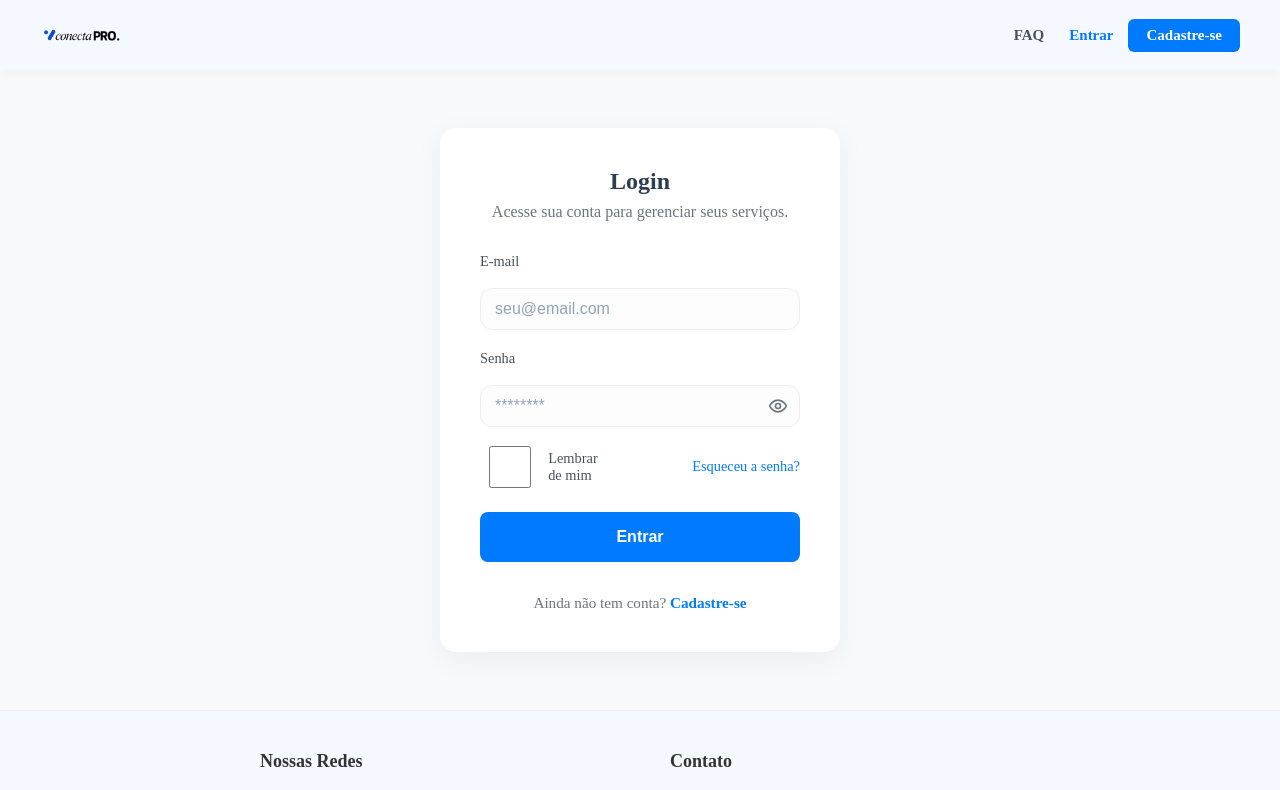
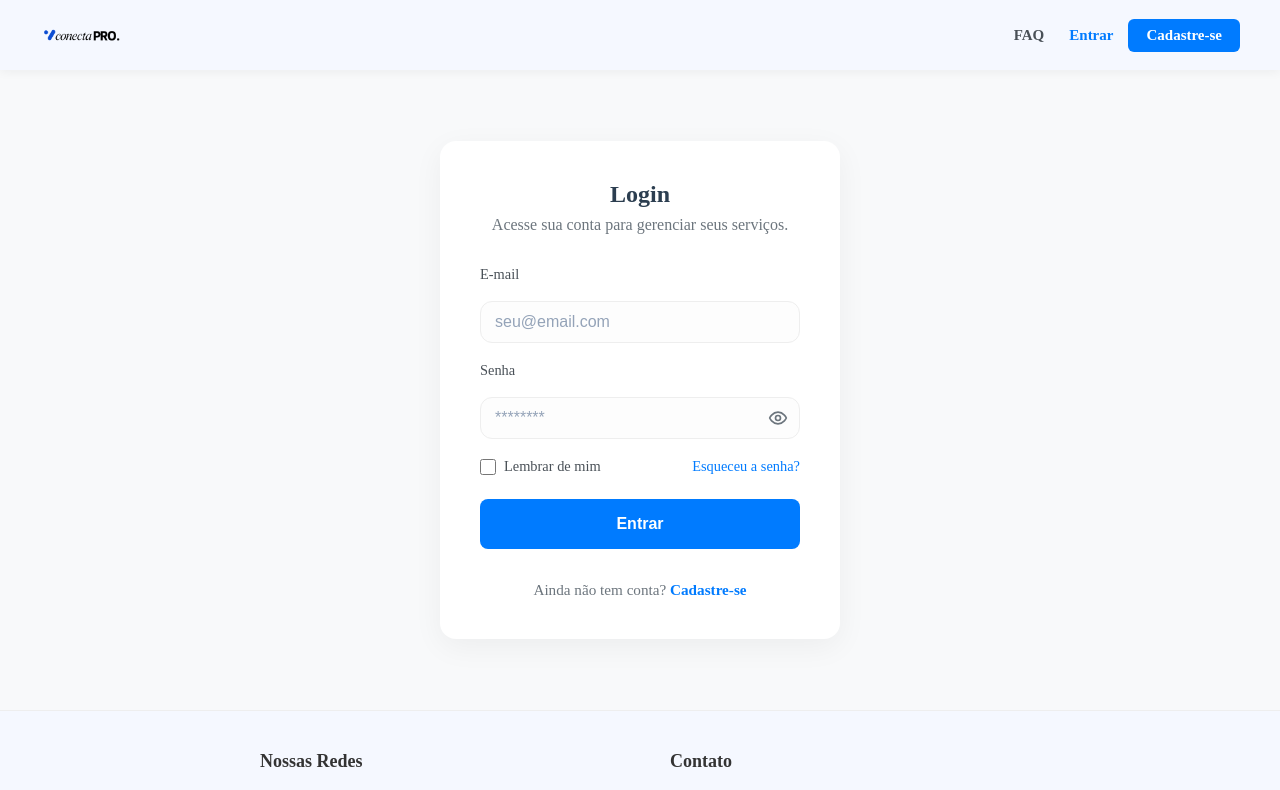
Before and after one commit to alana0vit/front-pp1-web-version, a React (Vite) app: page /login in a window 1280 px wide. Shown: the top 790 px of the page. Built offline with nearby package versions, Linux system fonts and the light colour scheme.

Commit message:
fix: corrige tamanho do checkbox na tela de login

```diff
--- a/src/pages/EditarPerfil/EditarPerfil.css
+++ b/src/pages/EditarPerfil/EditarPerfil.css
@@ -66,13 +66,6 @@
   flex-direction: column;
 }
 
-.section-title {
-  color: #1a365d;
-  font-size: 17px;
-  margin-top: 0;
-  margin-bottom: 20px;
-}
-
 .form-vertical-stack {
   flex: 1;
   display: flex;
@@ -124,18 +117,9 @@
   width: 100%;
 }
 
-.input-wrapper i.bi {
-  position: absolute;
-  left: 14px;
-  color: #64748b;
-  font-size: 16px;
-  pointer-events: none;
-  z-index: 10;
-}
-
 .input-wrapper input,
 .input-wrapper select {
-  padding: 10px 14px 10px 40px !important;
+  padding: 10px 14px !important;
   border: 1px solid #cbd5e1;
   border-radius: 8px;
   font-size: 15px;
--- a/src/pages/EditarPerfil/EditarPerfil.jsx
+++ b/src/pages/EditarPerfil/EditarPerfil.jsx
@@ -135,13 +135,10 @@ function EditarPerfil() {
 
               <div className="form-layout-column">
                 <section className="form-section">
-                  <h4 className="section-title">Dados Pessoais</h4>
-
                   <div className="form-vertical-stack">
                     <div className="input-group">
                       <label>Nome Completo</label>
                       <div className="input-wrapper">
-                        <i className="bi bi-person"></i>
                         <input type="text" {...register("name", { required: true })} />
                       </div>
                     </div>
@@ -149,7 +146,6 @@ function EditarPerfil() {
                     <div className="input-group">
                       <label>E-mail</label>
                       <div className="input-wrapper">
-                        <i className="bi bi-envelope"></i>
                         <input type="email" {...register("email", { required: true })} />
                       </div>
                     </div>
@@ -157,7 +153,6 @@ function EditarPerfil() {
                     <div className="input-group">
                       <label>Telefone / WhatsApp</label>
                       <div className="input-wrapper">
-                        <i className="bi bi-telephone"></i>
                         <input type="text" {...register("phone", { required: true })} />
                       </div>
                     </div>
@@ -165,7 +160,6 @@ function EditarPerfil() {
                     <div className="input-group">
                       <label>Data de Nascimento</label>
                       <div className="input-wrapper">
-                        <i className="bi bi-calendar-event"></i>
                         <input type="date" {...register("birthDate", { required: true })} />
                       </div>
                     </div>
@@ -174,7 +168,6 @@ function EditarPerfil() {
                       <div className="input-group">
                         <label>Especialidade</label>
                         <div className="input-wrapper">
-                          <i className="bi bi-briefcase"></i>
                           <select {...register("categoryId", { required: true })}>
                             <option value="">Selecione...</option>
                             {categoriasBanco.map(cat => (
@@ -192,14 +185,11 @@ function EditarPerfil() {
 
               <div className="form-layout-column">
                 <section className="form-section">
-                  <h4 className="section-title">Endereço</h4>
-
                   <div className="form-vertical-stack">
 
                     <div className="input-group">
                       <label>CEP</label>
                       <div className="input-wrapper">
-                        <i className="bi bi-geo-alt"></i>
                         <input type="text" {...register("zipCode", { required: true })} />
                       </div>
                     </div>
@@ -208,14 +198,12 @@ function EditarPerfil() {
                       <div className="input-group text-grow">
                         <label>Rua</label>
                         <div className="input-wrapper">
-                          <i className="bi bi-signpost-split"></i>
                           <input type="text" {...register("street", { required: true })} />
                         </div>
                       </div>
                       <div className="input-group text-short">
                         <label>Número</label>
                         <div className="input-wrapper">
-                          <i className="bi bi-hash"></i>
                           <input type="text" {...register("number")} />
                         </div>
                       </div>
@@ -224,7 +212,6 @@ function EditarPerfil() {
                     <div className="input-group">
                       <label>Bairro</label>
                       <div className="input-wrapper">
-                        <i className="bi bi-houses"></i>
                         <input type="text" {...register("neighborhood", { required: true })} />
                       </div>
                     </div>
@@ -233,14 +220,12 @@ function EditarPerfil() {
                       <div className="input-group text-grow">
                         <label>Cidade</label>
                         <div className="input-wrapper">
-                          <i className="bi bi-buildings"></i>
                           <input type="text" {...register("city", { required: true })} />
                         </div>
                       </div>
                       <div className="input-group text-short">
                         <label>Estado (UF)</label>
                         <div className="input-wrapper">
-                          <i className="bi bi-map"></i>
                           <input type="text" {...register("state", { required: true, maxLength: 2 })} />
                         </div>
                       </div>
@@ -249,7 +234,6 @@ function EditarPerfil() {
                     <div className="input-group">
                       <label className="label-confirm-danger">Confirme sua senha para salvar</label>
                       <div className="input-wrapper">
-                        <i className="bi bi-lock"></i>
                         <input
                           type={mostrarSenha ? "text" : "password"}
                           className="password-input-field"
--- a/src/pages/Login/Login.css
+++ b/src/pages/Login/Login.css
@@ -126,3 +126,19 @@
     from { opacity: 0; transform: translateY(10px); }
     to { opacity: 1; transform: translateY(0); }
 }
+
+/* Blinda o checkbox contra estilos globais e fixa o tamanho dele */
+.remember-me input[type="checkbox"] {
+    width: 16px !important;
+    height: 16px !important;
+    margin: 0; /* Remove margens indesejadas */
+    cursor: pointer;
+}
+
+.remember-me {
+    display: flex;
+    align-items: center;
+    gap: 8px;
+    color: #495057;
+    cursor: pointer;
+}
```
